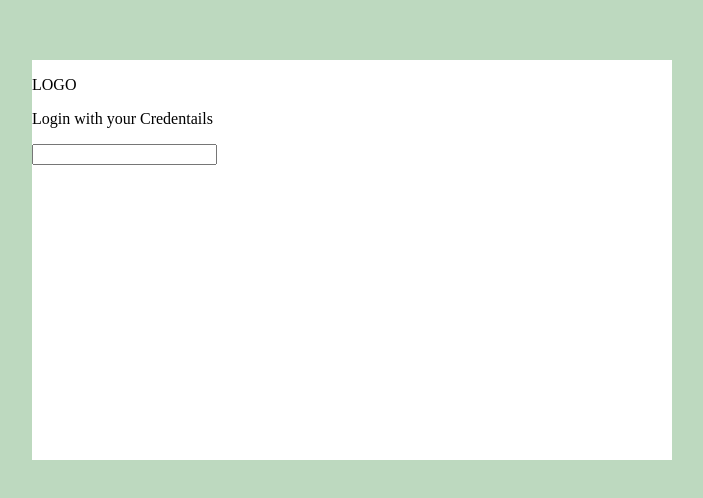
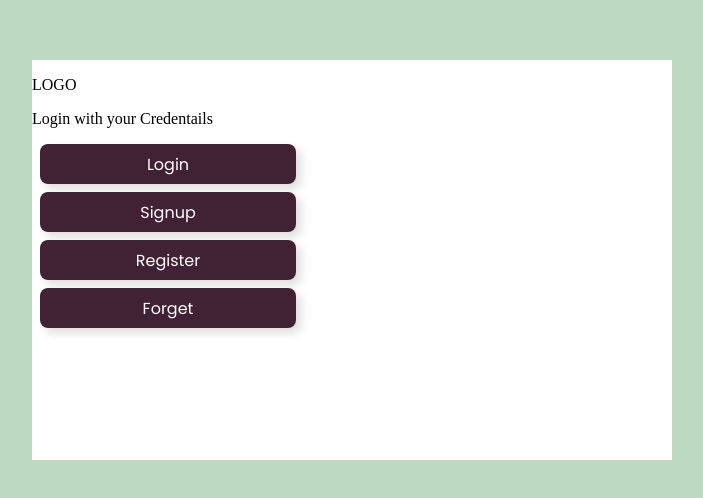
Before and after one commit to AkshayWazir/react-intro, a React (Create React App) app: page / in a window 1280 px wide. Shown: the part 140-638 px from the top of the page, without its empty margins (288-991 px from the left). Built offline with nearby package versions, Linux system fonts and the light colour scheme.

Commit message:
Akshay Button Explanation

```diff
--- a/src/App.css
+++ b/src/App.css
@@ -1,5 +1,5 @@
 :root {
-  --def-fonts: "Poppins", sans-serif;
+  --def-font: "Poppins", sans-serif;
   --light-blue: #bdd9bf;
   --dark: #2e4052;
   --yellow: #ffc857;
--- a/src/components/button.jsx
+++ b/src/components/button.jsx
@@ -1,7 +1,12 @@
 import React from "react";
 
-const Button = () => {
-  return <div></div>;
+const Button = (props) => {
+  const { title = "", action = () => {} } = props;
+  return (
+    <div className="button-back" onClick={() => action()}>
+      <span className="button-text">{title}</span>
+    </div>
+  );
 };
 
 export default Button;
--- a/src/components/index.js
+++ b/src/components/index.js
@@ -1 +1,2 @@
 export { default as InputField } from "./inputField";
+export { default as Button } from "./button";
--- a/src/components/styles.css
+++ b/src/components/styles.css
@@ -1 +1,20 @@
 @import url("../App.css");
+
+.button-back {
+  height: 5vh;
+  min-width: 15vw;
+  max-width: 20vw;
+  background-color: var(--purple);
+  display: flex;
+  align-items: center;
+  justify-content: center;
+  border-radius: 1vh;
+  box-shadow: 5px 5px 10px #00000022;
+  cursor: pointer;
+  margin: 1vh;
+}
+
+.button-text {
+  font-family: var(--def-font);
+  color: var(--white);
+}
--- a/src/screens/login.jsx
+++ b/src/screens/login.jsx
@@ -1,14 +1,21 @@
 import React from "react";
 import "./styles.css";
-import { InputField } from "../components";
+import { Button } from "../components";
 
 const LoginPage = () => {
+  function buttonClicked() {
+    alert("Clicked Button from Login");
+  }
+
   return (
     <div className="loginpage-main-container">
       <div className="loginpage-cc">
         <p>LOGO</p>
         <p>Login with your Credentails</p>
-        <InputField />
+        <Button action={buttonClicked} title="Login" />
+        <Button action={() => alert("Signup Clicked")} title="Signup" />
+        <Button action={() => alert("Signup Register")} title="Register" />
+        <Button action={() => alert("Signup Forget")} title="Forget" />
       </div>
     </div>
   );
```
Also changed, not shown: src/assets/Component.png (added), src/assets/Screenshot_1.png (added).
